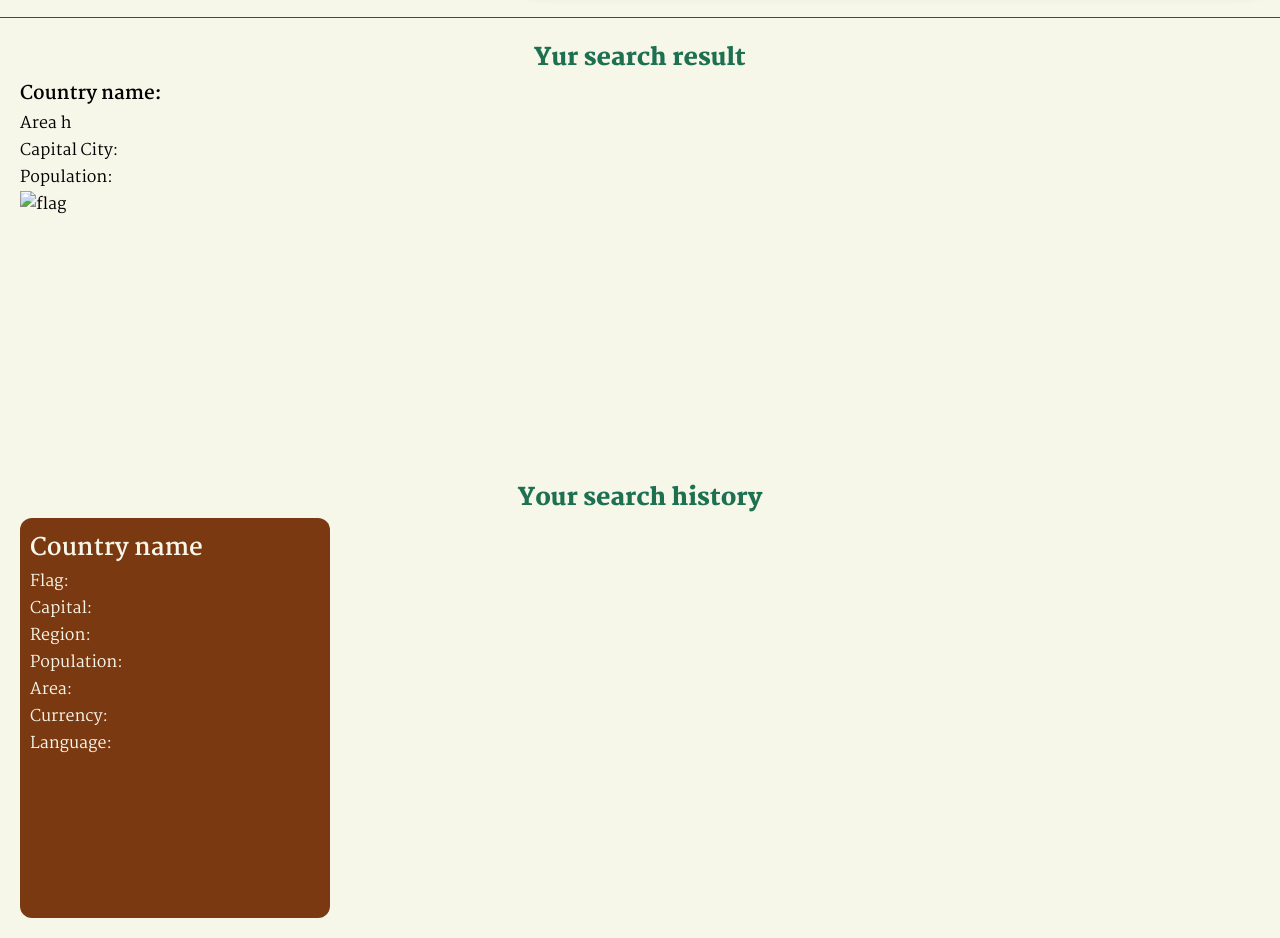
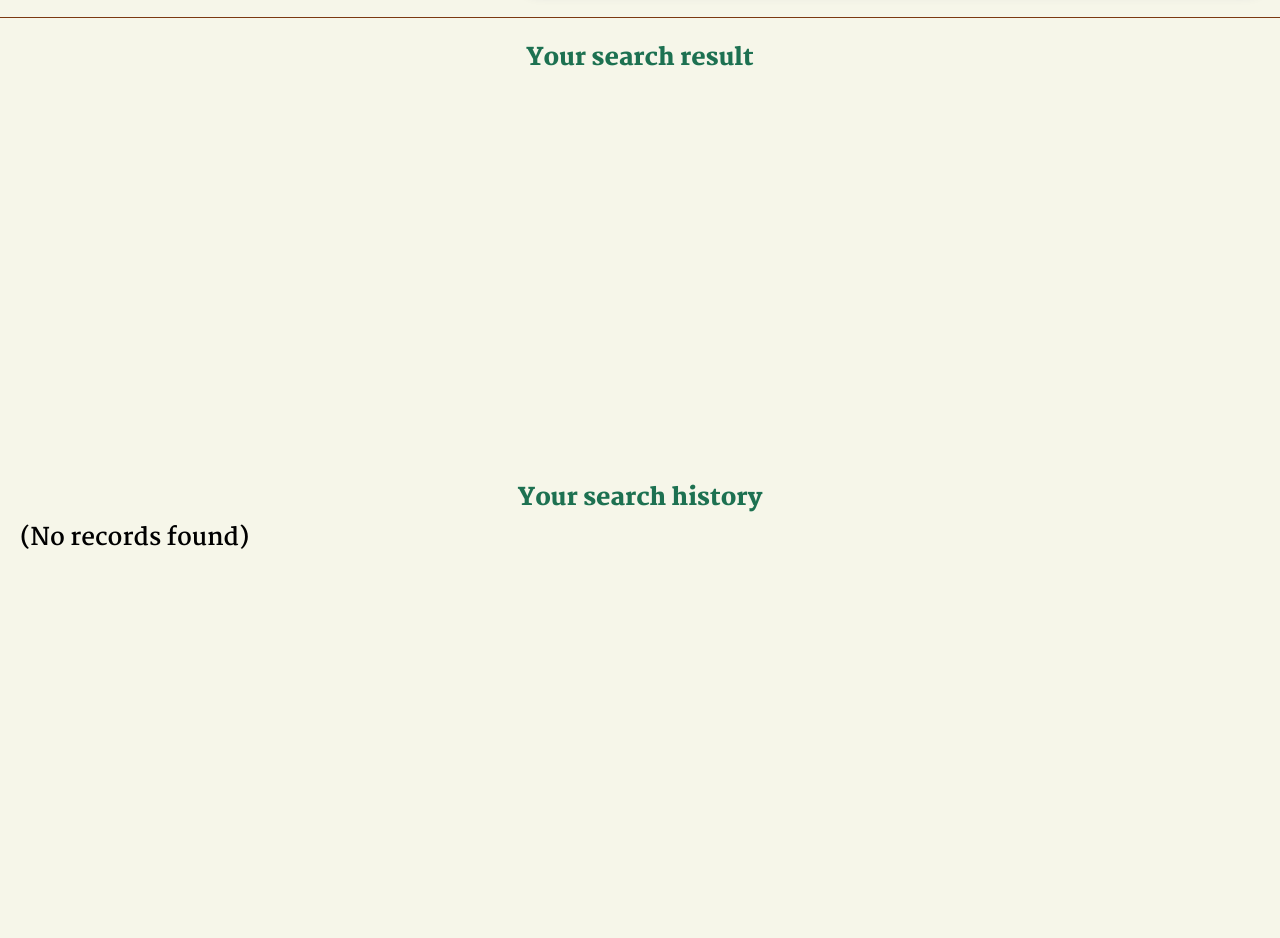
Before and after one commit to Hope1226/search-box, a plain HTML site: page index.html in a window 1280 px wide. Shown: the part 77-1015 px from the top of the page. Drawn offline with Linux system fonts and the light colour scheme.

Commit message:
Refactor the structure

```diff
--- a/index.html
+++ b/index.html
@@ -11,7 +11,7 @@
 </head>
 <body>
   <header>
-    <h1 class="hero-txt">Information about Countries</h1>
+    <h1 class="main-hero-txt hero-txt">Information about Countries</h1>
     <div class="main-search-box">
       <form class="search-box">
         <input type="search" placeholder="e.g: USA" class="searchbar" required>
@@ -23,48 +23,14 @@
   </header>
   <main>
     <section class="result">
-      <h2 class="sub-heading hero-txt">Yur search result</h2>
-      <div class="counry-info">
-        <div class="general-info">
-          <h3>Country name: <span></span></h3>
-          <p>Area <span></span> h</p>
-          <p>Capital City: <span></span></p>
-          <p>Population: <span></span></p>
-        </div>
-        <div class="flag-container">
-         <img src="" alt="flag">
-        </div>
+      <h2 class="sub-heading  hero-txt">Your search result</h2>
+      <div class="result-container">
       </div>
     </section>
     <section class="search-history">
       <h2 class="sub-heading hero-txt">Your search history</h2>
       <div class="main-container">
-        <div class="card">
-          <h2>Country name</h2>
-          <ul>
-            <li>
-              <p>Flag: <img src="" alt=""></p>
-            </li>
-            <li>
-              <p>Capital: <span></span></p>
-            </li>
-            <li>
-              <p>Region: <span></span></p>
-            </li>
-            <li>
-              <p>Population: <span></span></p>
-            </li>
-            <li>
-              <p>Area: <span></span></p>
-            </li>
-            <li>
-              <p>Currency: <span></span></p>
-            </li>
-            <li>
-              <p>Language: <span></span></p>
-            </li>
-          </ul>
-        </div>
+         <h2 class="no-record">(No records found)</h2>
       </div>
     </section>
   </main>
```
